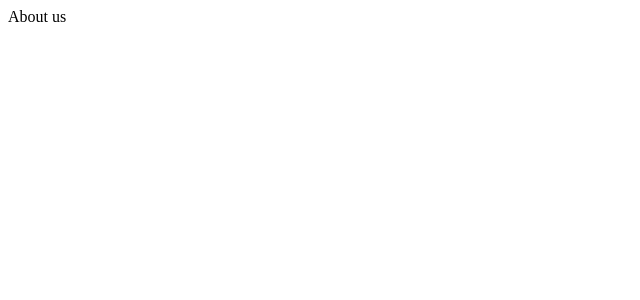
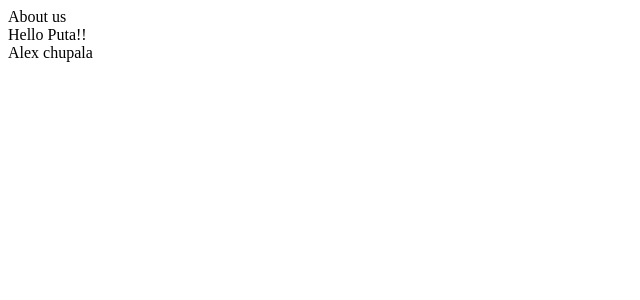
Before and after one commit to LeonelMadrid13/twittir, a Next.js app: page /about in a window 1280 px wide. Shown: the top 300 px of the page, without its empty margins (0-640 px from the left). Built offline with nearby package versions, Linux system fonts and the light colour scheme.

Commit message:
Change on About us

```diff
--- a/pages/about.tsx
+++ b/pages/about.tsx
@@ -1,3 +1,8 @@
 export default function AboutPage() {
-  return <div>About us</div>
+  return (
+  <div>
+    <div>About us</div>
+    <div>Hello Puta!!</div>
+    <div>Alex chupala</div>
+  </div>);
 }
```
